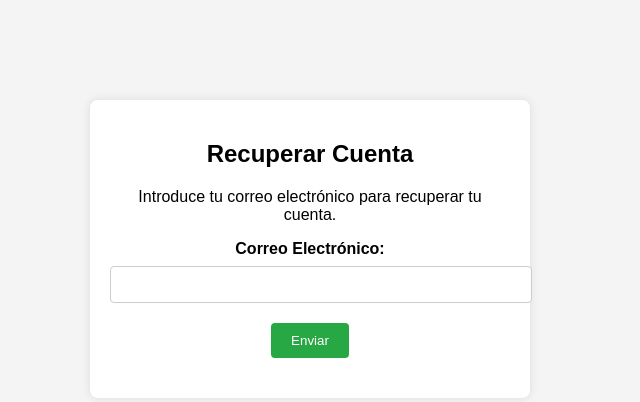
After one commit to elmerurbina/EcoWeb_Devs, a Flask app: page /recuperarCuenta in a window 1280 px wide. The commit adds this page. Shown: the top 402 px of the page, without its empty margins (330-970 px from the left). Run offline with Flask 3, Linux system fonts and the light colour scheme.

Commit message:
Interfaces de recuperacion de cuenta agregadas

```diff
--- a/app.py
+++ b/app.py
@@ -1,5 +1,5 @@
 from flask import Flask, render_template
-from autenticacion import register, login
+from autenticacion import register, login, nuevasCredenciales, recuperarCuenta
 from publicaciones import publicaciones
 from campanias import campanias, new_campaign, add_comment
 from denuncia import denuncia, denunciaForm, submit_denuncia
@@ -27,6 +27,8 @@ def biodiversidad():
 
 app.add_url_rule('/register', 'register', register, methods=['GET', 'POST'])
 app.add_url_rule('/login', 'login', login, methods=['GET', 'POST'])
+app.add_url_rule('/recuperarCuenta', 'recuperarCuenta', recuperarCuenta)
+app.add_url_rule('/nuevasCredenciales', 'nuevasCredenciales', nuevasCredenciales)
 
 #app.add_url_rule('/foro', 'foro', foro)
 app.add_url_rule('/campanias', 'campanias', campanias)
--- a/autenticacion.py
+++ b/autenticacion.py
@@ -55,5 +55,15 @@ def campania():
     form_type = request.args.get('form_type', '')
     return render_template('campania.html', form_type=form_type)
 
+@app.route('/recuperarCuenta')
+def recuperarCuenta():
+    return render_template('recuperarCuenta.html')
+
+
+
+@app.route('/nuevasCredenciales')
+def nuevasCredenciales():
+    return render_template('nuevasCredenciales.html')
+
 if __name__ == '__main__':
     app.run(debug=True)
--- /dev/null
+++ b/static/css/recuperarCuenta.css
@@ -0,0 +1,52 @@
+body {
+    font-family: Arial, sans-serif;
+    background-color: #f4f4f4;
+    margin: 0;
+    padding: 0;
+}
+
+.container {
+    max-width: 400px;
+    margin: 100px auto;
+    padding: 20px;
+    background-color: white;
+    box-shadow: 0 0 10px rgba(0, 0, 0, 0.1);
+    border-radius: 8px;
+    text-align: center;
+}
+
+h2 {
+    margin-bottom: 20px;
+}
+
+label {
+    display: block;
+    margin-bottom: 8px;
+    font-weight: bold;
+}
+
+input[type="email"] {
+    width: 100%;
+    padding: 10px;
+    margin-bottom: 20px;
+    border: 1px solid #ccc;
+    border-radius: 4px;
+}
+
+button {
+    padding: 10px 20px;
+    background-color: #28a745;
+    color: white;
+    border: none;
+    border-radius: 4px;
+    cursor: pointer;
+}
+
+button:hover {
+    background-color: #218838;
+}
+
+#message {
+    margin-top: 20px;
+    font-size: 14px;
+}
--- /dev/null
+++ b/static/js/recuperarCuenta.js
@@ -0,0 +1,20 @@
+document.getElementById('recover-form').addEventListener('submit', function(event) {
+    event.preventDefault();
+
+    const email = document.getElementById('email').value;
+    const messageDiv = document.getElementById('message');
+
+    if (validateEmail(email)) {
+        messageDiv.textContent = 'Se ha enviado un correo electrónico a ' + email + ' con las instrucciones para recuperar tu cuenta.';
+        messageDiv.style.color = 'green';
+    } else {
+        messageDiv.textContent = 'Por favor, introduce un correo electrónico válido.';
+        messageDiv.style.color = 'red';
+    }
+});
+
+// Simple email validation
+function validateEmail(email) {
+    const re = /^[^\s@]+@[^\s@]+\.[^\s@]+$/;
+    return re.test(String(email).toLowerCase());
+}
--- a/templates/autenticacion.html
+++ b/templates/autenticacion.html
@@ -39,6 +39,7 @@
                 <a href="#" class="view-terms-link">Ver Términos y Condiciones</a>
 
             </form>
+            <a class="recuperar" href="{{url_for('recuperarCuenta')}}">Recuperar Credenciales</a>
         </div>
 
 
--- /dev/null
+++ b/templates/recuperarCuenta.html
@@ -0,0 +1,26 @@
+<!DOCTYPE html>
+<html lang="es">
+<head>
+    <meta charset="UTF-8">
+    <meta name="viewport" content="width=device-width, initial-scale=1.0">
+    <title>Recuperar Cuenta</title>
+    <link rel="stylesheet" href="{{ url_for('static', filename='css/recuperarCuenta.css') }}">
+    <link rel="icon" href="/static/imagenes/logo.png" type="image/png">
+</head>
+<body>
+    <div class="container">
+        <h2>Recuperar Cuenta</h2>
+        <p>Introduce tu correo electrónico para recuperar tu cuenta.</p>
+        <form id="recover-form">
+            <label for="email">Correo Electrónico:</label>
+            <input type="email" id="email" name="email" required>
+            <button type="submit">Enviar</button>
+        </form>
+        <div id="message"></div>
+    </div>
+
+  <script src="{{ url_for('static', filename='js/recuperarCuenta.js') }}"></script>
+
+
+</body>
+</html>
```
Also changed, not shown: static/css/nuevasCredenciales.css (added, +47 -0 lines), templates/nuevasCredenciales.html (added, +24 -0 lines).
